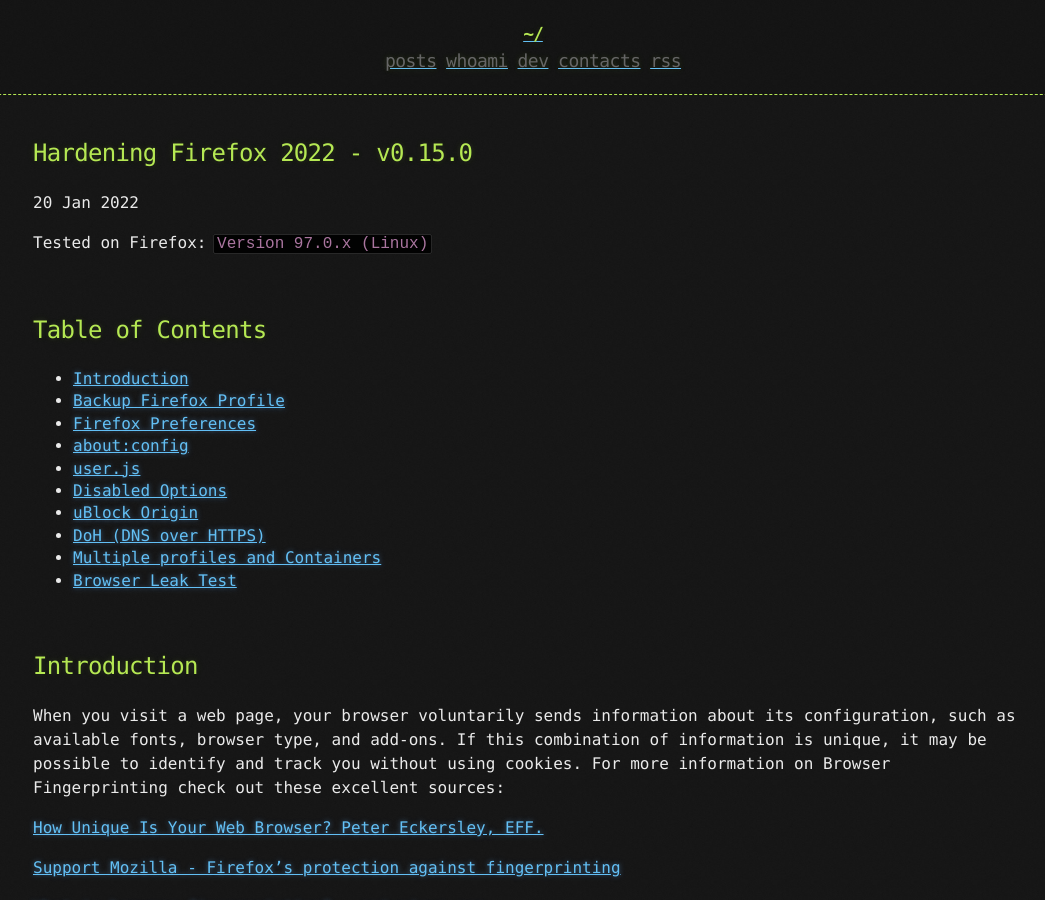
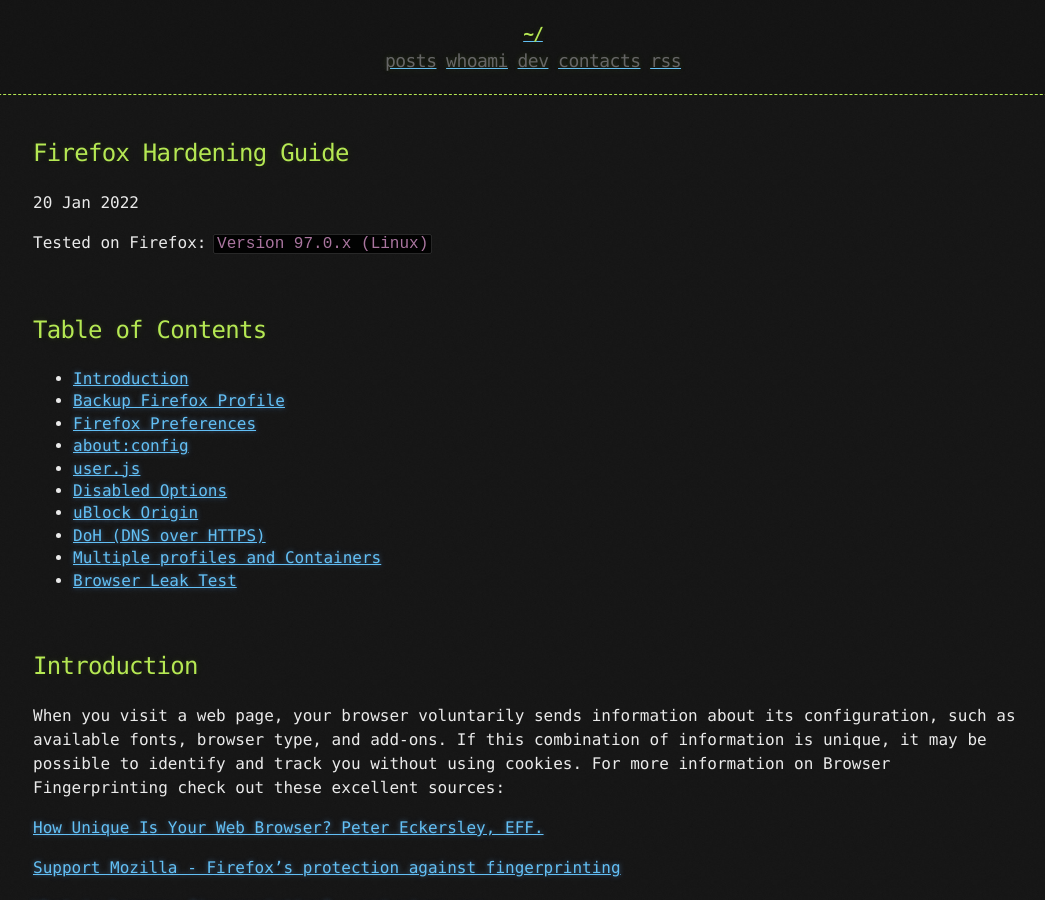
Before and after one commit to brainfucksec/brainfucksec.github.io, a Jekyll site: the page built from _posts/2022-01-06-firefox-hardening-guide.md, in a window 1280 px wide and 900 px high. Shown: the whole window, without its empty margins (107-1152 px from the left). Built offline with Jekyll 4.4.1, drawn with Linux system fonts in a browser that asks for light colours.

Commit message:
renamed: 2022-01-06-hardening-firefox-2022.md -> 2022-01-06-firefox-hardening-guide.md

```diff
--- a/_posts/2022-01-06-hardening-firefox-2022.md
+++ b/_posts/2022-01-06-firefox-hardening-guide.md
@@ -1,6 +1,6 @@
 ---
 layout: post
-title: "Hardening Firefox 2022 - v0.15.0"
+title: "Firefox Hardening Guide"
 date: 2022-01-20
 ---
 
```
